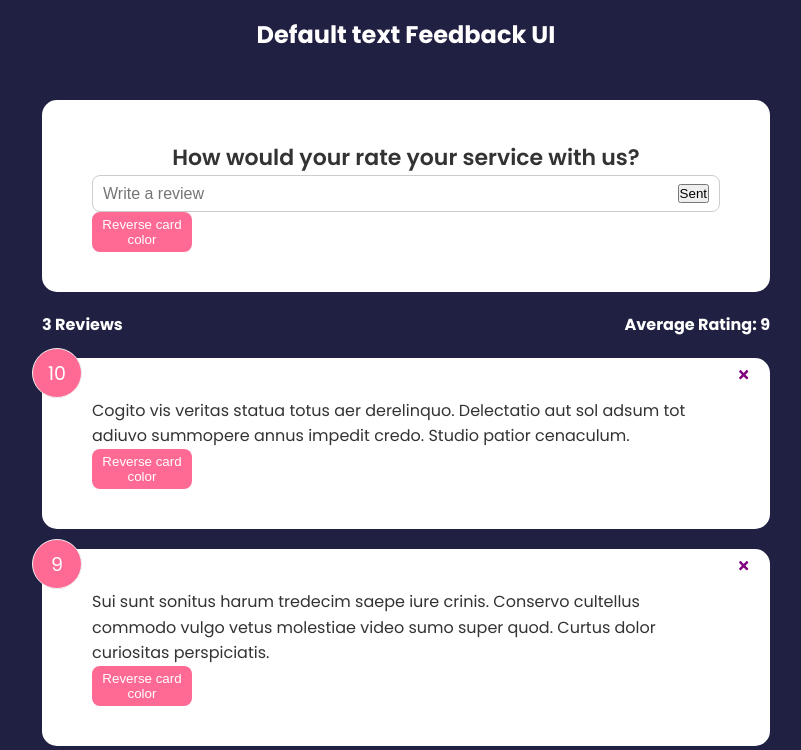
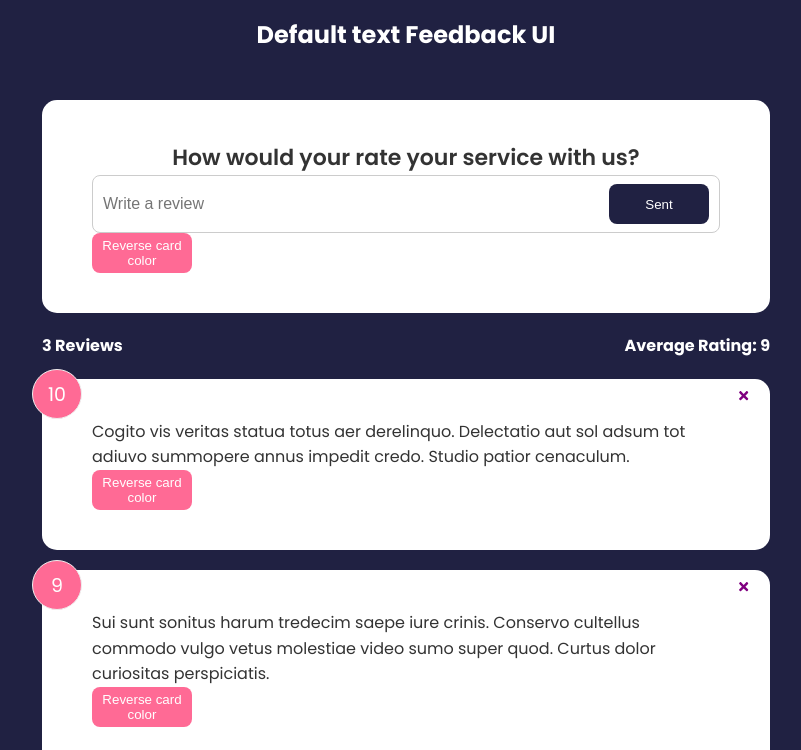
Before and after one commit to IgorZn/react_feedbacj_ui, a React (Create React App) app: page / in a window 1280 px wide. Shown: the top 750 px of the page, without its empty margins (234-1035 px from the left). Built offline with nearby package versions, Linux system fonts and the light colour scheme.

Commit message:
Real-Time Validation

```diff
--- a/src/components/FeedbackForm.jsx
+++ b/src/components/FeedbackForm.jsx
@@ -1,5 +1,6 @@
 import React, {useState} from 'react';
 import Card from './shared/Card'
+import Button from "./shared/Button";
 
 function FeedbackForm(props) {
     const [text, setText] = useState('');
@@ -17,7 +18,7 @@
                     type="text"
                     value={text}
                     placeholder={"Write a review"}/>
-                <button type={"submit"}>Sent</button>
+                <Button type={"submit"}>Sent</Button>
             </div>
         </form>
     </Card>
--- /dev/null
+++ b/src/components/shared/Button.jsx
@@ -0,0 +1,25 @@
+import React from 'react';
+import PropTypes from "prop-types";
+
+function Button({children, version, type, isDisabled}) {
+    return (
+        <button type={type} disabled={isDisabled} className={`btn btn-${version}`}>
+            {children}
+        </button>
+    );
+}
+
+Button.defaultProps = {
+    version: 'primary',
+    type: 'button',
+    isDisabled: false
+}
+
+Button.prototype = {
+    children: PropTypes.node.isRequired,
+    version: PropTypes.string,
+    type: PropTypes.string,
+    isDisabled: PropTypes.bool
+}
+
+export default Button;
```
